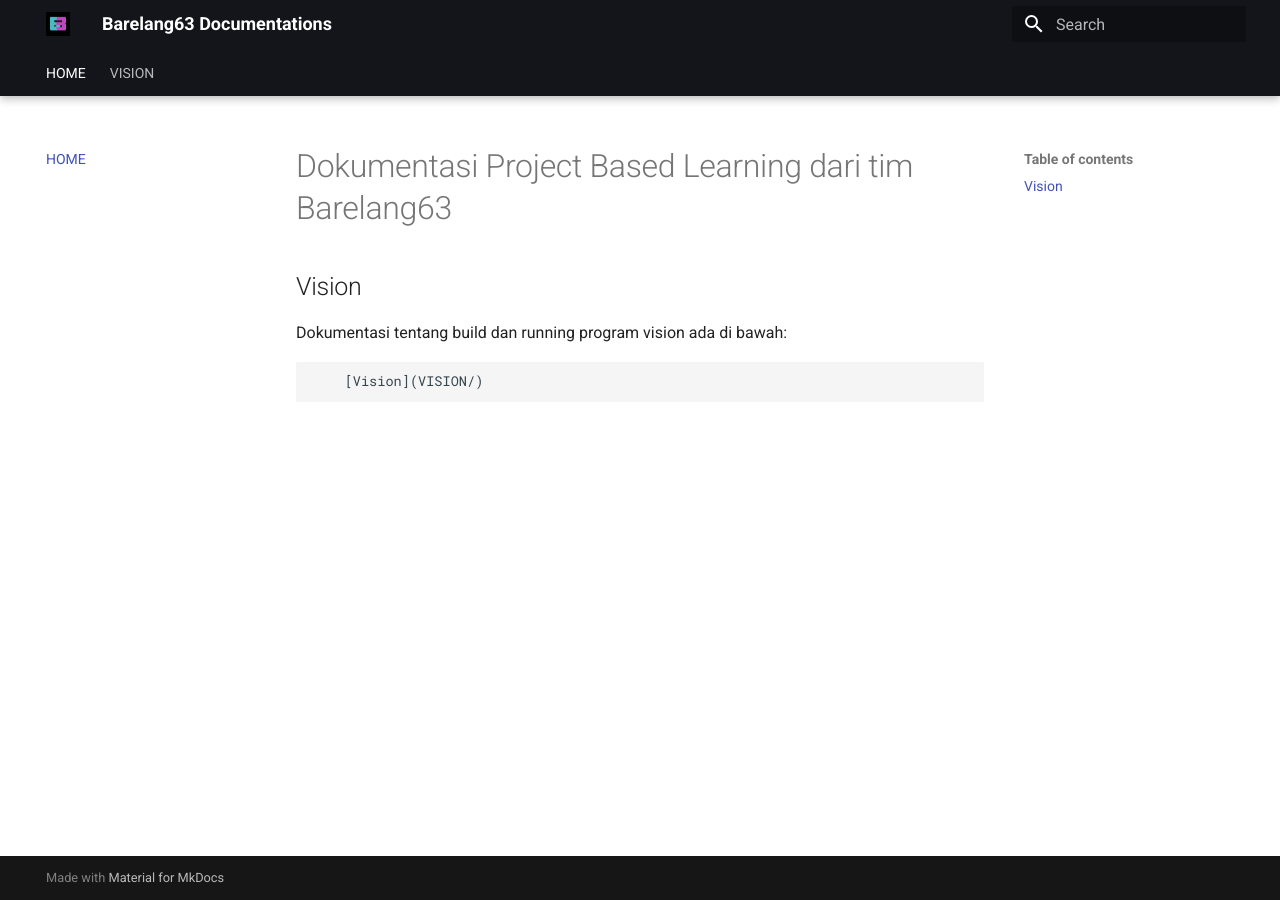
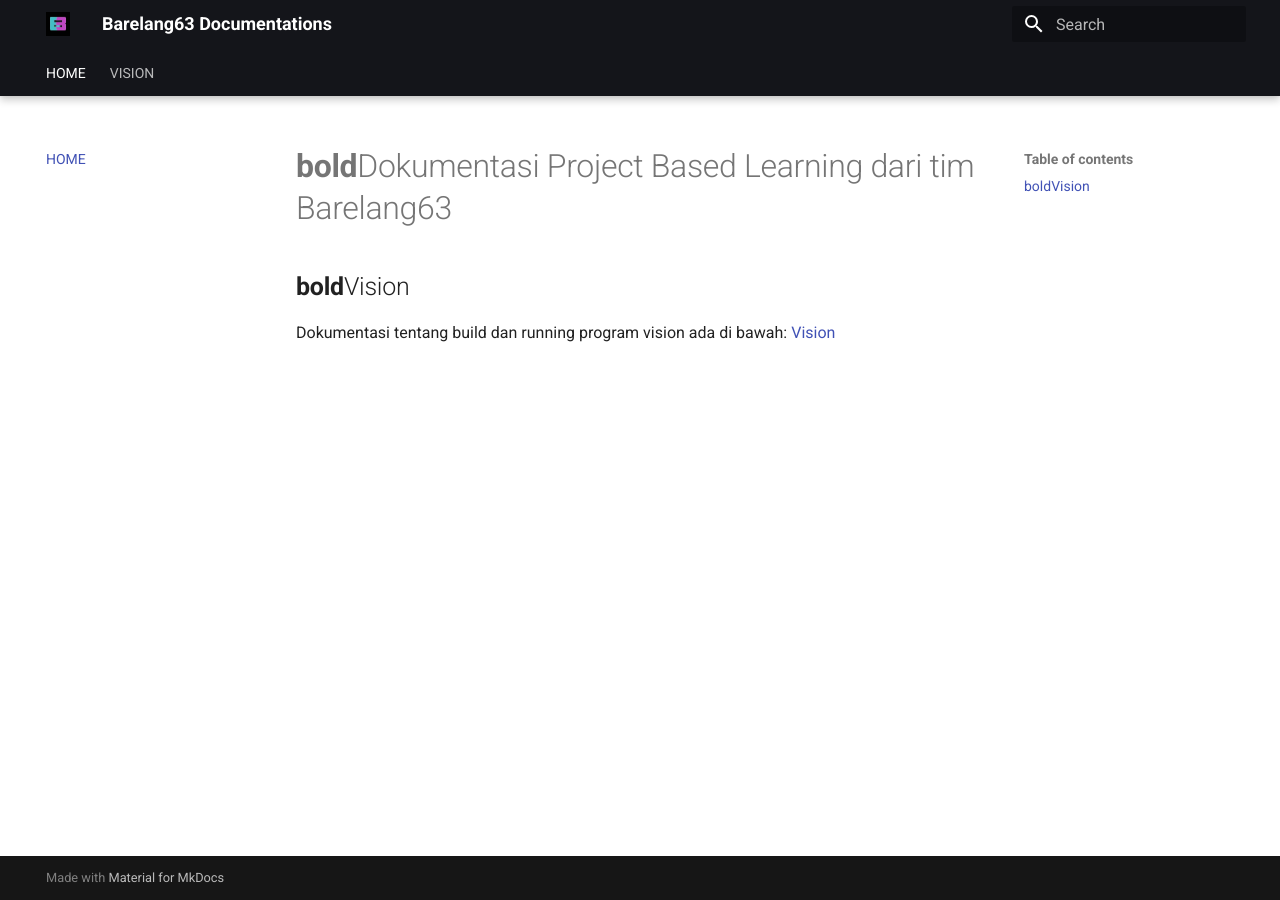
Before and after one commit to Barelang63-BRAIL/Barelang63-Dokumentasi, an MkDocs documentation site: the page built from docs/index.md, in a window 1280 px wide. Built offline with MkDocs 1.6.1 and Material for MkDocs 9.7.7, drawn with Linux system fonts in a browser that asks for light colours.

Commit message:
update index.md

````diff
--- a/docs/index.md
+++ b/docs/index.md
@@ -1,7 +1,5 @@
-# Dokumentasi Project Based Learning dari tim Barelang63
+# **bold**Dokumentasi Project Based Learning dari tim Barelang63
 
-## Vision
+## **bold**Vision
 Dokumentasi tentang build dan running program vision ada di bawah:
-```
     [Vision](VISION/)
-```
````
